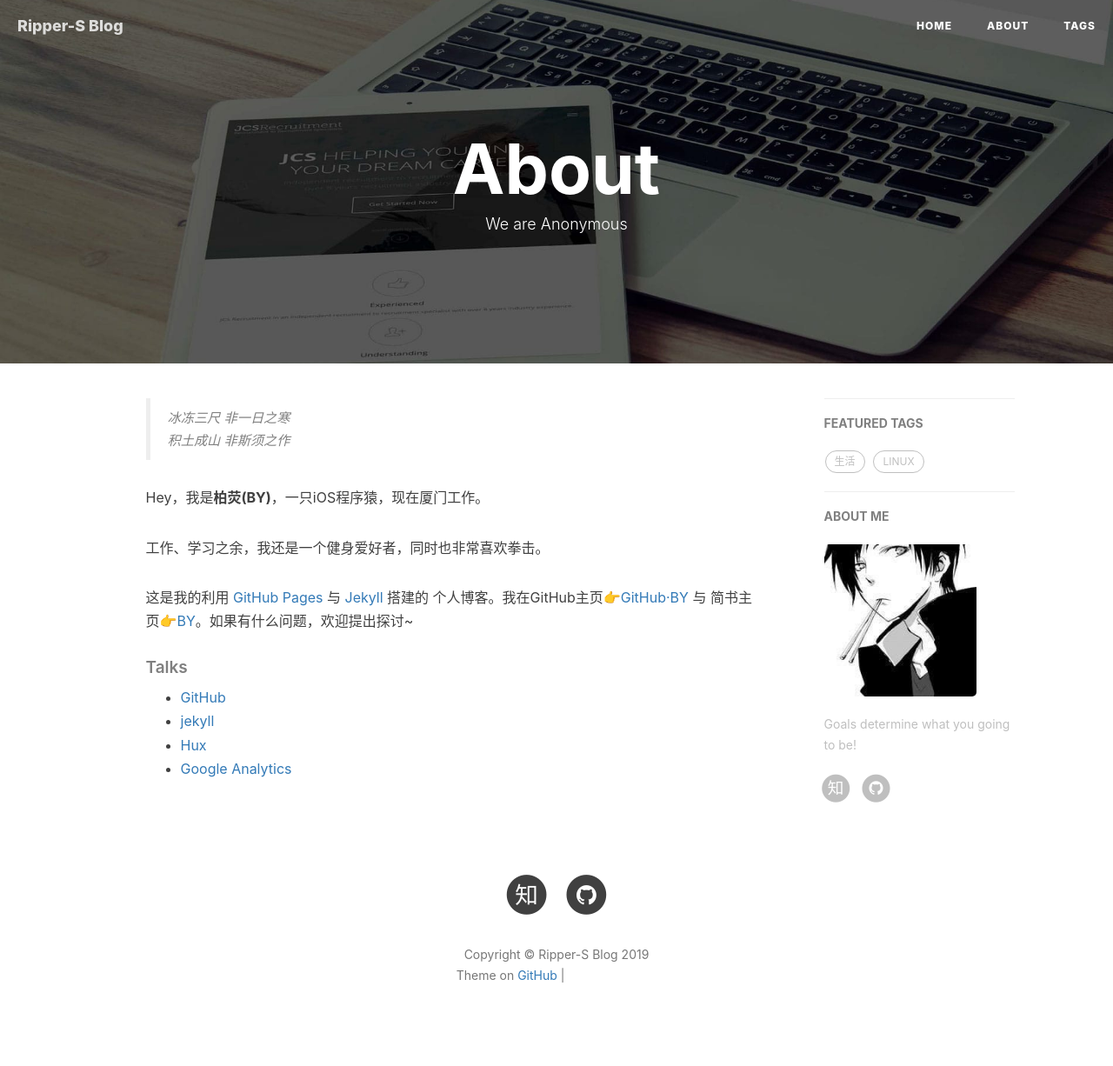
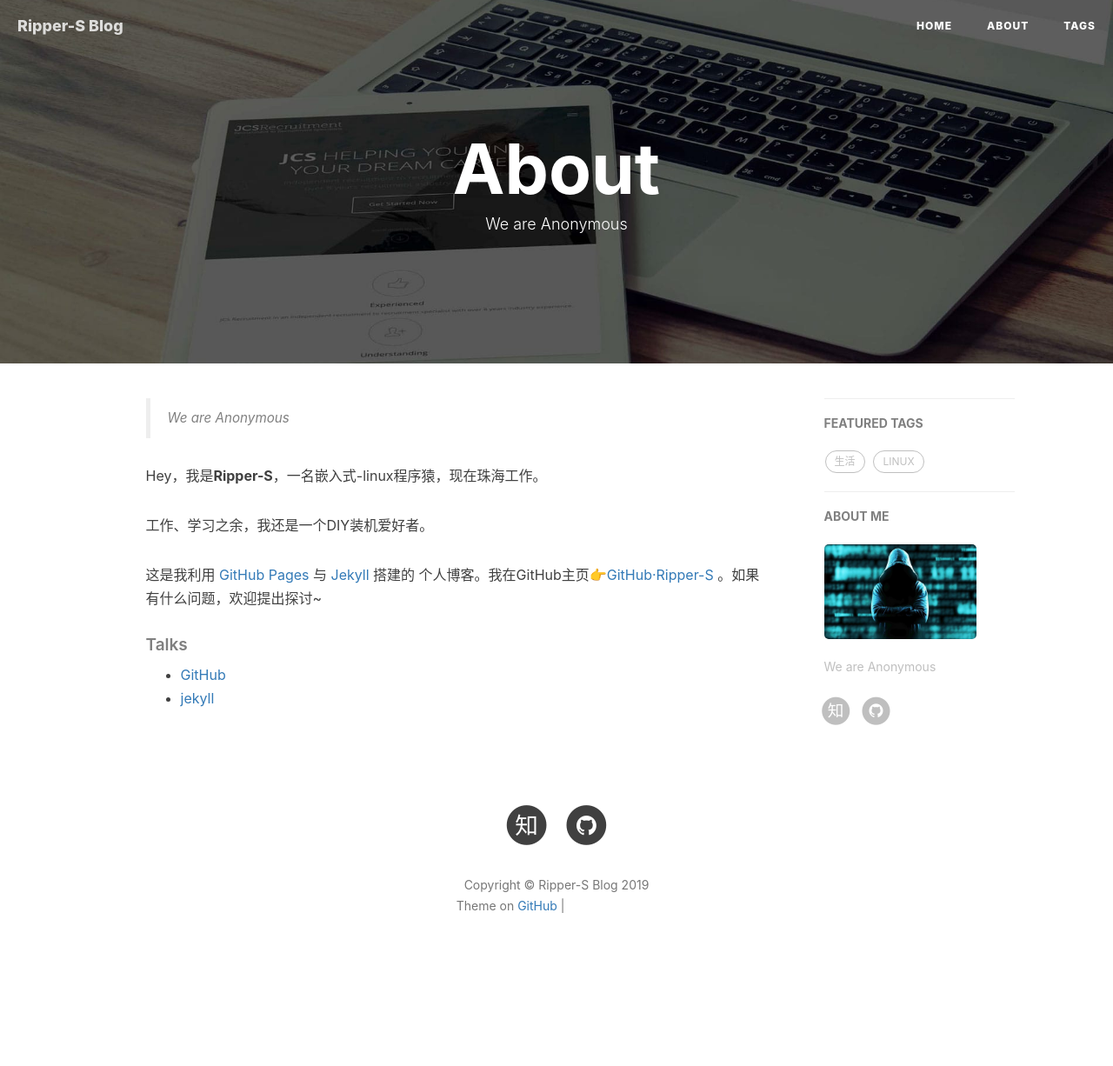
Before and after one commit to Ripper-S/Ripper-S.github.io, a Jekyll site: the page built from about.html, in a window 1280 px wide. Shown: the whole page at 87% size. Built offline with Jekyll 4.4.1, drawn with Linux system fonts in a browser that asks for light colours; nearby versions of some CDN libraries; comment, search, counter and statistics services are not loaded; after the commit the page ends 1146 px from its top, so only the background shows below that; grey boxes are pictures that could not be loaded.

Commit message:
1
Signed-off-by: AW_chenshu <chenshu@allwinnertech.com>

```diff
--- a/_config.yml
+++ b/_config.yml
@@ -11,8 +11,8 @@
 
 # Sidebar settings
 sidebar: true                           # whether or not using Sidebar.
-sidebar-about-description: "Goals determine what you going to be!"
-sidebar-avatar: /img/boy.jpg      # use absolute URL
+sidebar-about-description: "We are Anonymous"
+sidebar-avatar: /img/Hacker.jpg      # use absolute URL
 
 
 
--- a/about.html
+++ b/about.html
@@ -15,14 +15,13 @@ header-img: "img/post-bg-rwd.jpg"
 <div class="zh post-container">
 
     <!--copied from markdown -->
-    <blockquote><p>冰冻三尺 非一日之寒<br>
-    积土成山 非斯须之作</p></blockquote>
+    <blockquote><p> We are Anonymous </p></blockquote>
 
-    <p>Hey，我是<strong>柏荧(BY)</strong>，一只iOS程序猿，现在厦门工作。</p>
+    <p>Hey，我是<strong>Ripper-S</strong>，一名嵌入式-linux程序猿，现在珠海工作。</p>
 
-    <p>工作、学习之余，我还是一个健身爱好者，同时也非常喜欢拳击。</p>
+    <p>工作、学习之余，我还是一个DIY装机爱好者。</p>
 
-    <p>这是我的利用 <a href="https://pages.github.com/">GitHub Pages</a> 与 <a href="http://jekyll.com.cn/">Jekyll</a> 搭建的 个人博客。我在GitHub主页<a href="https://github.com/qiubaiying">👉GitHub·BY</a> 与 简书主页<a href="https://http://www.jianshu.com/u/e71990ada2fd">👉BY</a>。如果有什么问题，欢迎提出探讨~</p>
+    <p>这是我利用 <a href="https://pages.github.com/">GitHub Pages</a> 与 <a href="http://jekyll.com.cn/">Jekyll</a> 搭建的 个人博客。我在GitHub主页<a href="https://github.com/Ripper-S">👉GitHub·Ripper-S</a> 。如果有什么问题，欢迎提出探讨~</p>
 
     <p></p>
 
@@ -31,21 +30,17 @@ header-img: "img/post-bg-rwd.jpg"
     <ul>
         <li><a href="https://github.com">GitHub</a></li>
         <li><a href="http://jekyll.com.cn/">jekyll</a></li>
-        <li><a href="http://huangxuan.me/">Hux</a></li>
-        <li><a href="https://analytics.google.com/analytics">Google Analytics</a></li>
     </ul>
 </div>
 
 <!-- English Version -->
 <!-- <div class="en post-container">
-    <blockquote><p>Yet another iOS Developer. <br>
-    Yet another Life-long Student.</p></blockquote>
+    <blockquote><p>Linux Developer.<br>
+    PC DIY lovers.</p></blockquote>
 
-    <p>Hi, I am <strong>Baiying Qiu</strong>，you can call me <strong>BY</strong>. I am an iOS software engineer and currently working in Xiamen</p>
+    <p>Hi,I am <strong>Ripper-S</strong>,I am an Linux software engineer and currently working in ZhuHai</p>
 
-    <p>This is my personal blog, through making Github Pages and Jekyll.My GitHub  👉 <a href="http://github.com/qiubaiying">Github·BY</a>.</p>
-
-    <p>I am a sports enthusiast, I like fitness, running and boxing.</p>
+    <p>This is my personal blog,through making Github Pages and Jekyll.My GitHub  👉 <a href="http://github.com/Ripper-S">Github·Ripper-S</a>.</p>
 
     <h5>Talks</h5>
 
@@ -58,7 +53,7 @@ header-img: "img/post-bg-rwd.jpg"
 </div> -->
 
 <!-- Handle Language Change -->
-<script type="text/javascript">
+<!--<script type="text/javascript">
     // get nodes
     var $zh = document.querySelector(".zh");
     var $en = document.querySelector(".en");
--- a/index.html
+++ b/index.html
@@ -1,6 +1,6 @@
 ---
 layout: page
-description: "Thinking will not overcome fear but action will."
+description: "We are Anonymous"
 ---
 
 {% for post in paginator.posts %}
```
